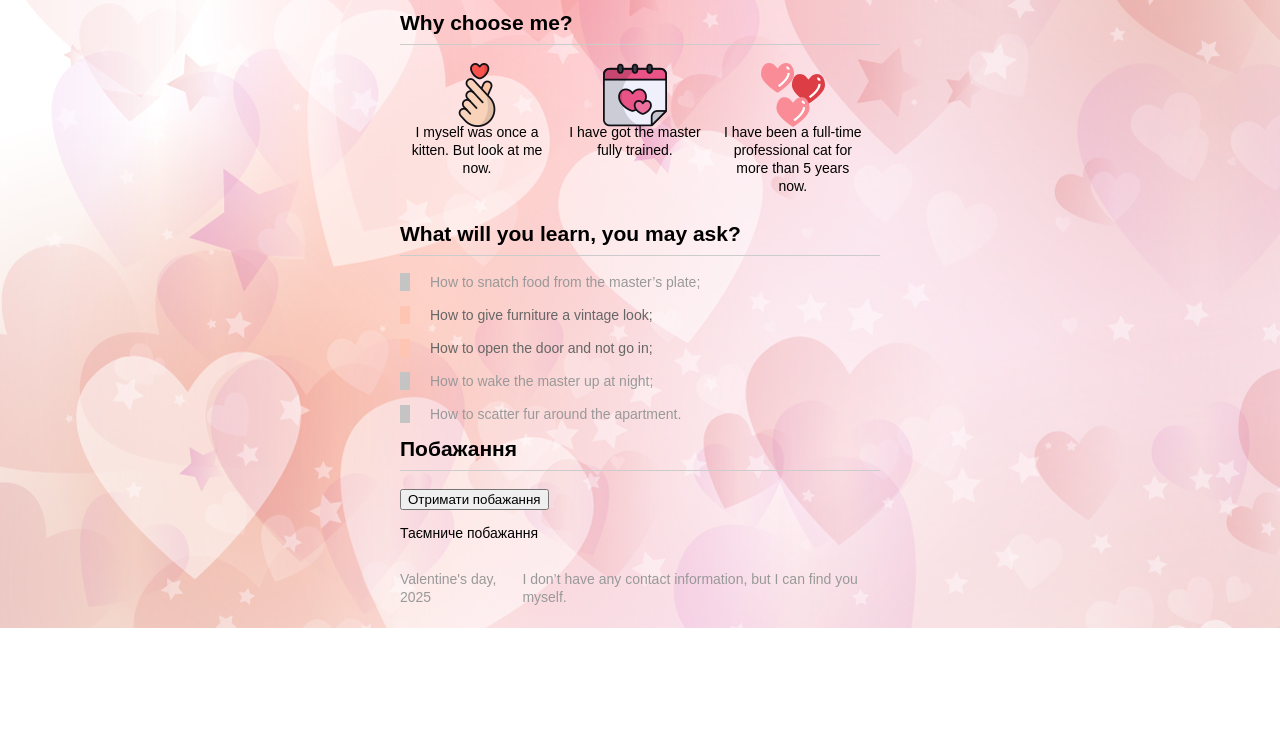
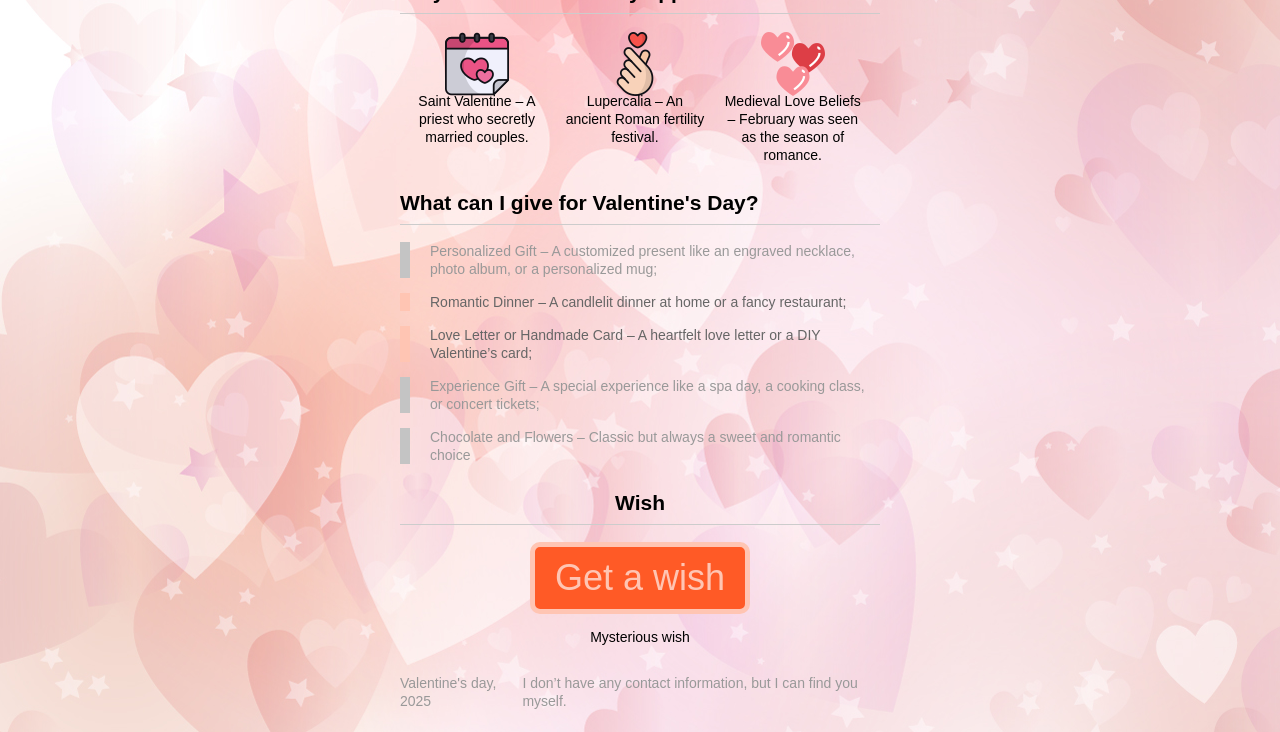
Before and after one commit to Annakhomenko990/05_Valentine, a plain HTML site: page index.html in a window 1280 px wide. Shown: the part 327-1059 px from the top of the page. Before the commit the page ends 955 px from the top, so only its background shows below. Drawn offline with Linux system fonts and the light colour scheme.

Commit message:
доробила сайт

```diff
--- a/index.html
+++ b/index.html
@@ -9,31 +9,31 @@
     <div class="container">
       <header class="site-header">
         <h1>Valentine's day</h1>
-        <p>День закоханих</p>
-        <img src="img/muffin.png" width="359" height="159" alt="Muffin photo">
+        <p>Valentine's Day is an annual holiday celebrated on February 14.</p>
+        <img src="img/teddy-bear.png" width="128" height="128" alt="Love">
       </header>
 
       <section class="features">
-        <h2>Why choose me?</h2>
-        <p class="feature-kitten">I myself was once a kitten. But look at me now.</p>
-        <p class="feature-train">I have got the master fully trained.</p>
-        <p class="feature-cat">I have been a full-time professional cat for more than 5 years now.</p>
+        <h2>Why did Valentine's Day appear?</h2>
+        <p class="feature-kitten">Saint Valentine – A priest who secretly married couples.</p>
+        <p class="feature-train">Lupercalia – An ancient Roman fertility festival.</p>
+        <p class="feature-cat">Medieval Love Beliefs – February was seen as the season of romance.</p>
       </section>
 
       <section class="skills">
-        <h2>What will you learn, you may ask?</h2>
+        <h2>What can I give for Valentine's Day?</h2>
         <ul class="skills-list">
-          <li class="skills-item">How to snatch food from the master’s plate;</li>
-          <li class="skills-item standard">How to give furniture a vintage look;</li>
-          <li class="skills-item standard">How to open the door and not go in;</li>
-          <li class="skills-item vip">How to wake the master up at night;</li>
-          <li class="skills-item vip">How to scatter fur around the apartment.</li>
+          <li class="skills-item">Personalized Gift – A customized present like an engraved necklace, photo album, or a personalized mug;</li>
+          <li class="skills-item standard">Romantic Dinner – A candlelit dinner at home or a fancy restaurant;</li>
+          <li class="skills-item standard">Love Letter or Handmade Card – A heartfelt love letter or a DIY Valentine’s card;</li>
+          <li class="skills-item vip">Experience Gift – A special experience like a spa day, a cooking class, or concert tickets;</li>
+          <li class="skills-item vip">Chocolate and Flowers – Classic but always a sweet and romantic choice</li>
         </ul>
       </section>
       <section class="wishes">
-        <h2>Побажання</h2>
-        <button id = "btn_love_wishes"> Отримати побажання</button>
-        <p id = "love-wishes"> Таємниче побажання</p>
+        <h2>Wish</h2>
+        <button id = "btn_love_wishes">Get a wish</button>
+        <p id = "love-wishes">Mysterious wish</p>
       </section>
 
       <footer class="site-footer">
--- a/script.js
+++ b/script.js
@@ -1,12 +1,11 @@
 const arrayOfLoveWishes = [
-    "Нехай кожендень приносить радість і тепло!",
-    "Любові та щастя вам!",
-    "Нехай кохання буде вічним!",
-    "Бажаю багато конання та щастя!",
-    "Нехай коханя буде!",
-    "Бажаю багато кохання.",
-    "Нехай кохання буде вічним!❤️!",
-
+    "May every day bring you joy and warmth!",
+    "Wishing you love and happiness!",
+    "May your love be eternal!",
+    "Wishing you lots of love and happiness!",
+    "May love always be with you!",
+    "Wishing you lots of love.",
+    "May your love be eternal! ❤️",
 ]
 document.getElementById('btn_love_wishes').addEventListener('click', () => {
 let index = Math.floor(Math.random()* arrayOfLoveWishes.length)
--- a/style.css
+++ b/style.css
@@ -63,7 +63,7 @@ body {
 
 .feature-kitten {
   padding-top: 60px;
-    background-image: url("img/love (1).png");
+  background-image: url("img/calendar.png");
 }
 
 .feature-cat {
@@ -73,7 +73,7 @@ body {
 
 .feature-train {
   padding-top: 60px;
-    background-image: url("img/calendar.png");
+  background-image: url("img/love (1).png");
 }
 
 .skills-list {
@@ -86,3 +86,23 @@ body {
   justify-content: space-between;
   color: #999999;
 }
+.wishes {
+  margin-top: 30px;
+  text-align: center;
+}
+
+#btn_love_wishes {
+  background: #ff5a26;
+  color: #ffc5b3;
+  border: 5px solid #ffc5b3;
+  border-radius: 10px;
+  padding: 10px 20px;
+  font-size: 36px;
+  cursor: pointer;
+}
+
+#p-love-wishes {
+  font-size: 36px;
+  line-height: 40px;
+  color: #ff5a26;
+}
```
Also changed, not shown: img/teddy-bear.png (added). Lines whose indentation alone changed are shown as unchanged.
